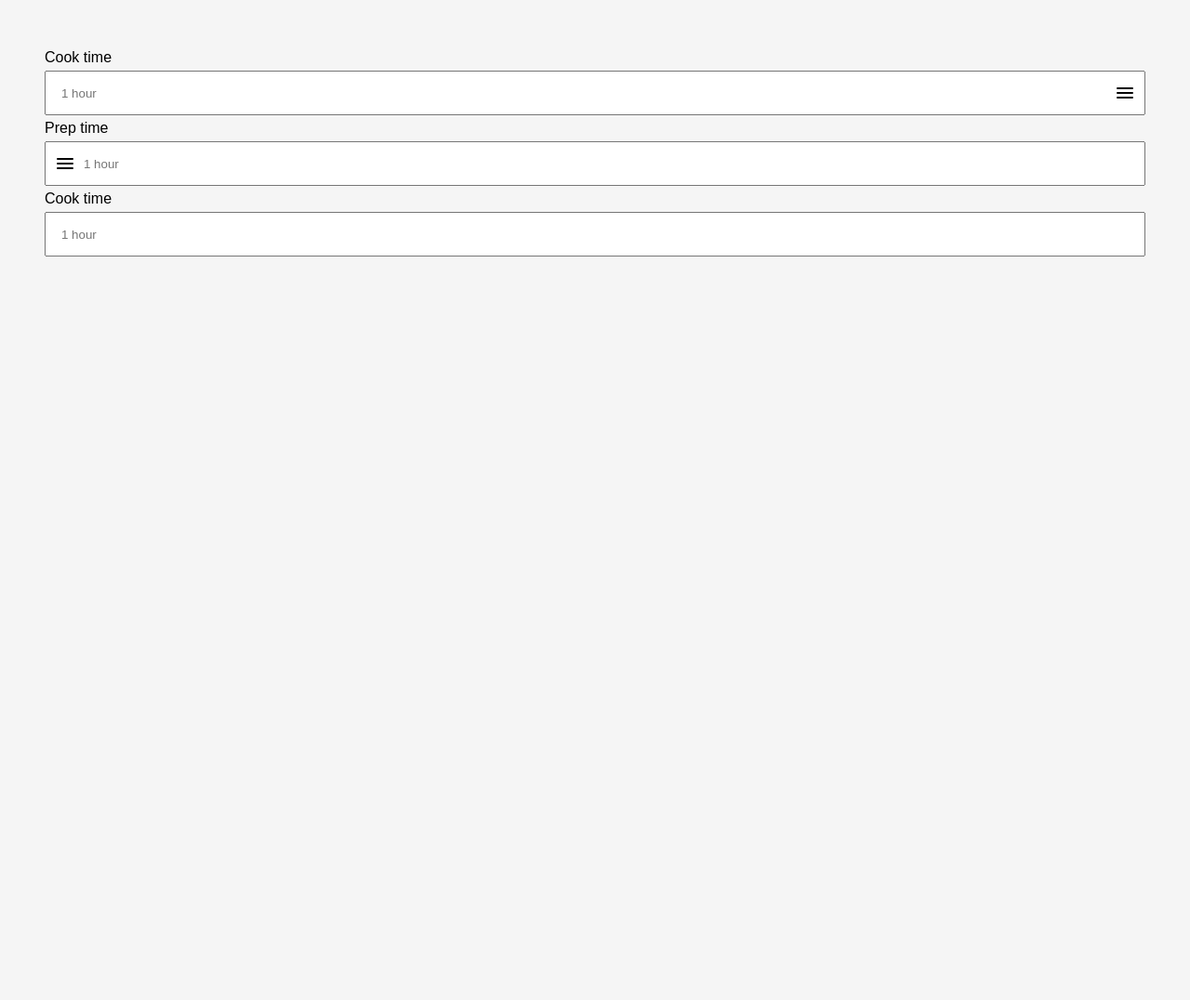
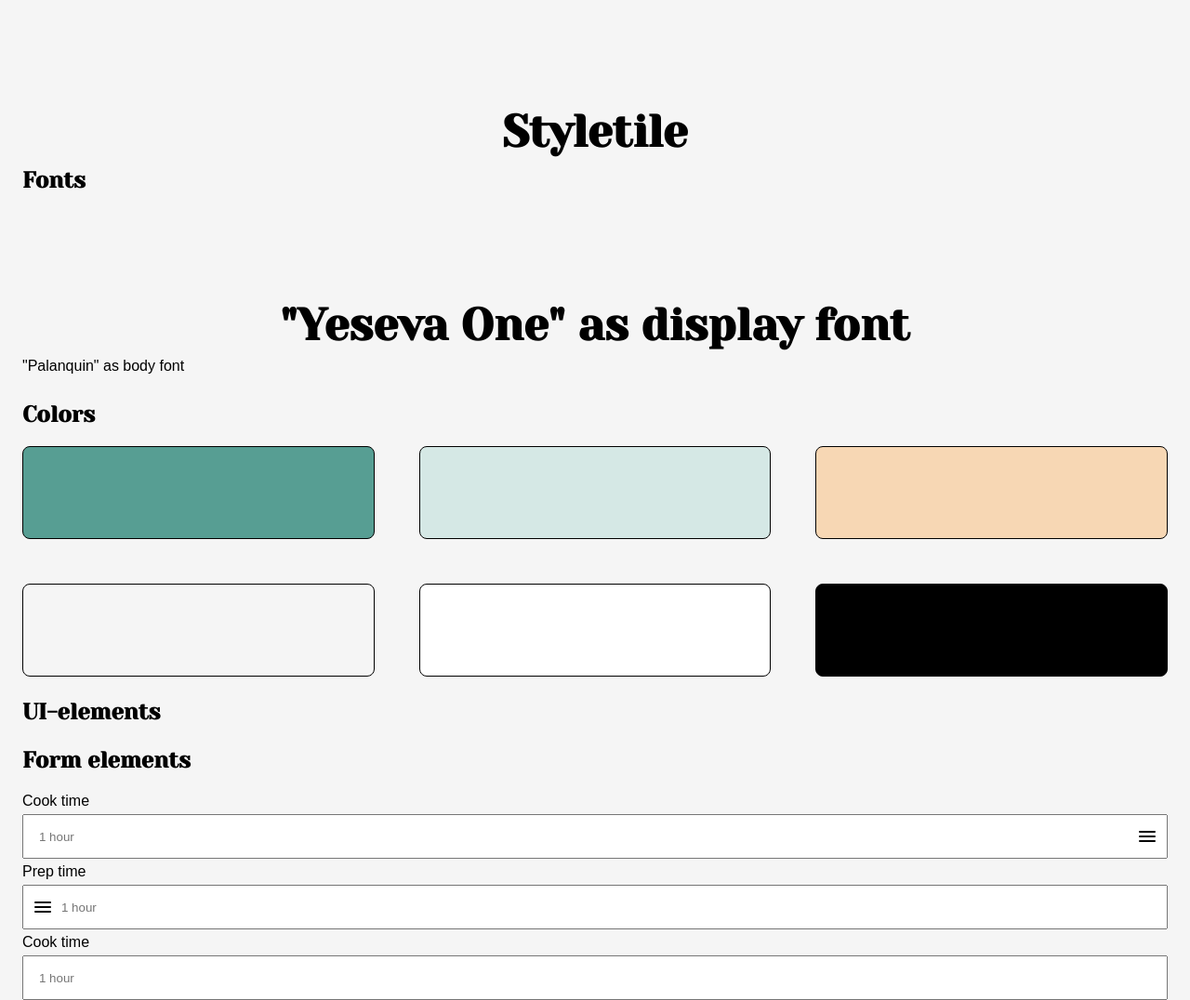
Before and after one commit to niklasschjoldager/ux-exam-project, a website: page styletile.html in a window 1280 px wide. Shown: the whole page at 93% size. Before the commit the page ends 800 px from the top, so only its background shows below. Drawn offline with Linux system fonts and the light colour scheme; a web font is replaced by a local one.

Commit message:
styletile

```diff
--- a/sass/pages/_styletile.scss
+++ b/sass/pages/_styletile.scss
@@ -1,3 +1,28 @@
+@use "../abstracts/variables" as vars;
+
 .styletile {
-    padding: 3rem;
+
+    .color-wrapper{
+        display: grid;
+        grid-template-columns: repeat(auto-fill, minmax(300px, 1fr));
+        grid-gap: vars.$space-3xl;
+        margin-top: vars.$space-lg;
+
+    $colors:  ("color-primary":#579e93, "color-secondary": #d5e8e5,"color-tertiary": #f7d7b4, "color-light": #f5f5f5, "color-white": #ffff, "color-dark": #000000);
+    @each $name, $color in $colors{
+        .color-#{$name}{
+            width: 100%;
+            height: 100px;
+            background-color: $color;
+            border: 1px solid vars.$color-dark;
+            border-radius: vars.$border-radius-sm;
+
+        }
+    }
+    }
+
+
+
+
+
 }
--- a/styletile.html
+++ b/styletile.html
@@ -8,51 +8,61 @@
     <link rel="stylesheet" href="./css/index.css" />
     <link rel="preconnect" href="https://fonts.googleapis.com" />
     <link rel="preconnect" href="https://fonts.gstatic.com" crossorigin />
-        <link
-            href="https://fonts.googleapis.com/css2?family=Palanquin:wght@400;600;700&family=Yeseva+One&display=swap"
-            rel="stylesheet"
-        />
+    <link href="https://fonts.googleapis.com/css2?family=Palanquin:wght@400;600;700&family=Yeseva+One&display=swap" rel="stylesheet" />
   </head>
   <body class="styletile">
+    <main>
+      <h1>Styletile</h1>
+
+      <section id="fonts">
+        <h2>Fonts</h2>
+        <h1>"Yeseva One" as display font</h1>
+        <p>"Palanquin" as body font</p>
+      </section>
+
+      <section id="colors">
+        <h2>Colors</h2>
+        <div class="color-wrapper">
+            <div class="color-color-primary"></div>
+            <div class="color-color-secondary"></div>
+            <div class="color-color-tertiary"></div>
+            <div class="color-color-light"></div>
+            <div class="color-color-white""></div>
+            <div class="color-color-dark"></div>
+        </div>
+      </section>
+
+      <section id="UI-elements">
+          <h2>UI-elements</h2>
+
+      </section>
+
+      <section id="form">
+        <h2>Form elements</h2>
+        <form>
           <label class="form-field form-field--right-icon">
             <span class="form-field__label">Cook time</span>
             <div class="form-field__control">
-                <input
-                    class="form-field__input"
-                    type="text"
-                    placeholder="1 hour"
-                />
-                <img
-                    src="./icons/menu.svg"
-                    alt="Move field"
-                    class="form-field__icon"
-                />
+              <input class="form-field__input" type="text" placeholder="1 hour" />
+              <img src="./icons/menu.svg" alt="Move field" class="form-field__icon" />
             </div>
           </label>
           <label class="form-field form-field--left-icon">
             <span class="form-field__label">Prep time</span>
             <div class="form-field__control">
-                <input
-                    class="form-field__input"
-                    type="text"
-                    placeholder="1 hour"
-                />
-                <img
-                    src="./icons/menu.svg"
-                    alt="Move field"
-                    class="form-field__icon"
-                />
+              <input class="form-field__input" type="text" placeholder="1 hour" />
+              <img src="./icons/menu.svg" alt="Move field" class="form-field__icon" />
             </div>
           </label>
           <label class="form-field">
             <span class="form-field__label">Cook time</span>
             <div class="form-field__control">
-                <input
-                    class="form-field__input"
-                    type="text"
-                    placeholder="1 hour"
-                />
+              <input class="form-field__input" type="text" placeholder="1 hour" />
             </div>
           </label>
+        </form>
+      </section>
+
+    </main>
   </body>
 </html>
```
Also changed, not shown: css/index.css, 1 other file. Lines whose indentation alone changed are shown as unchanged.
